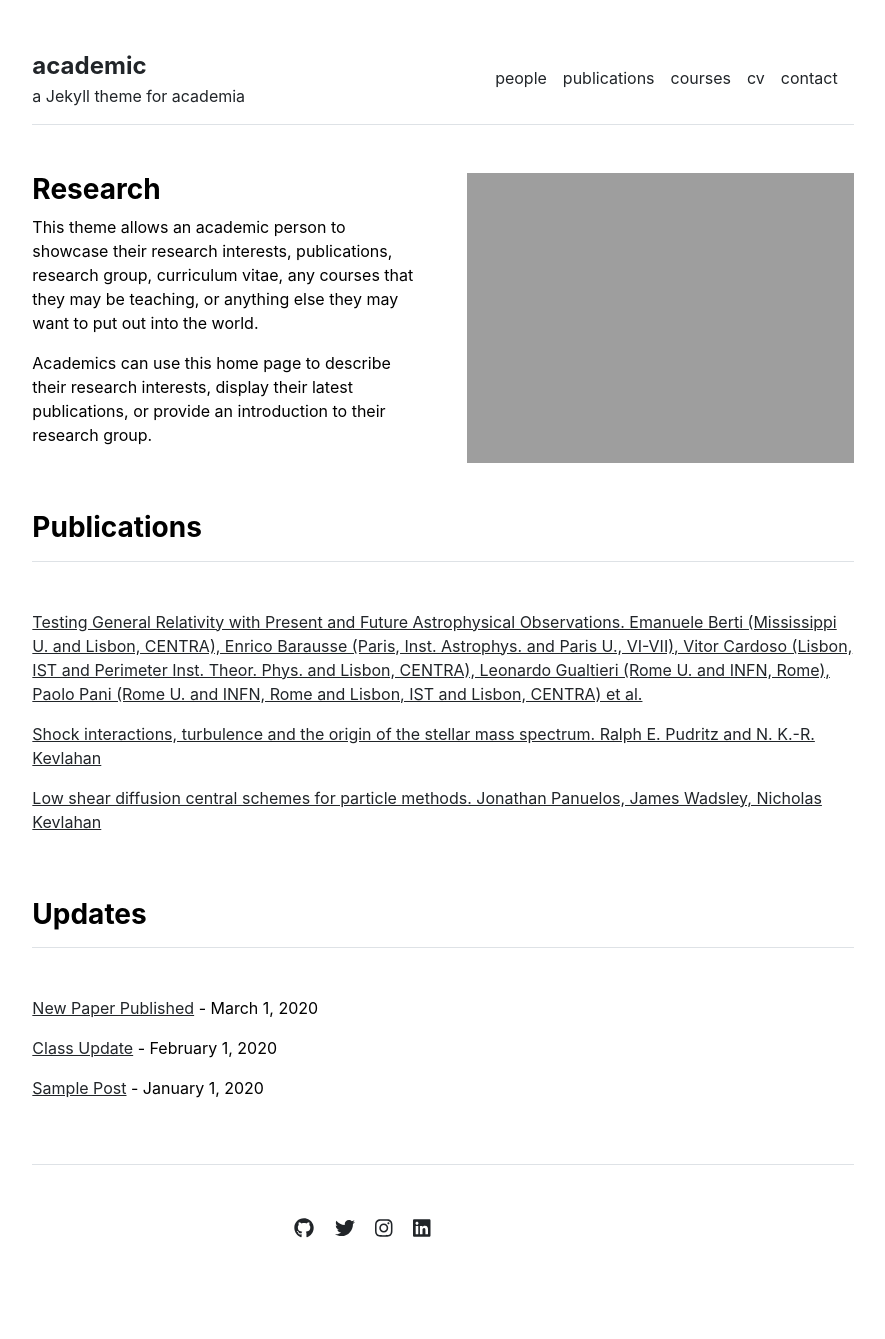
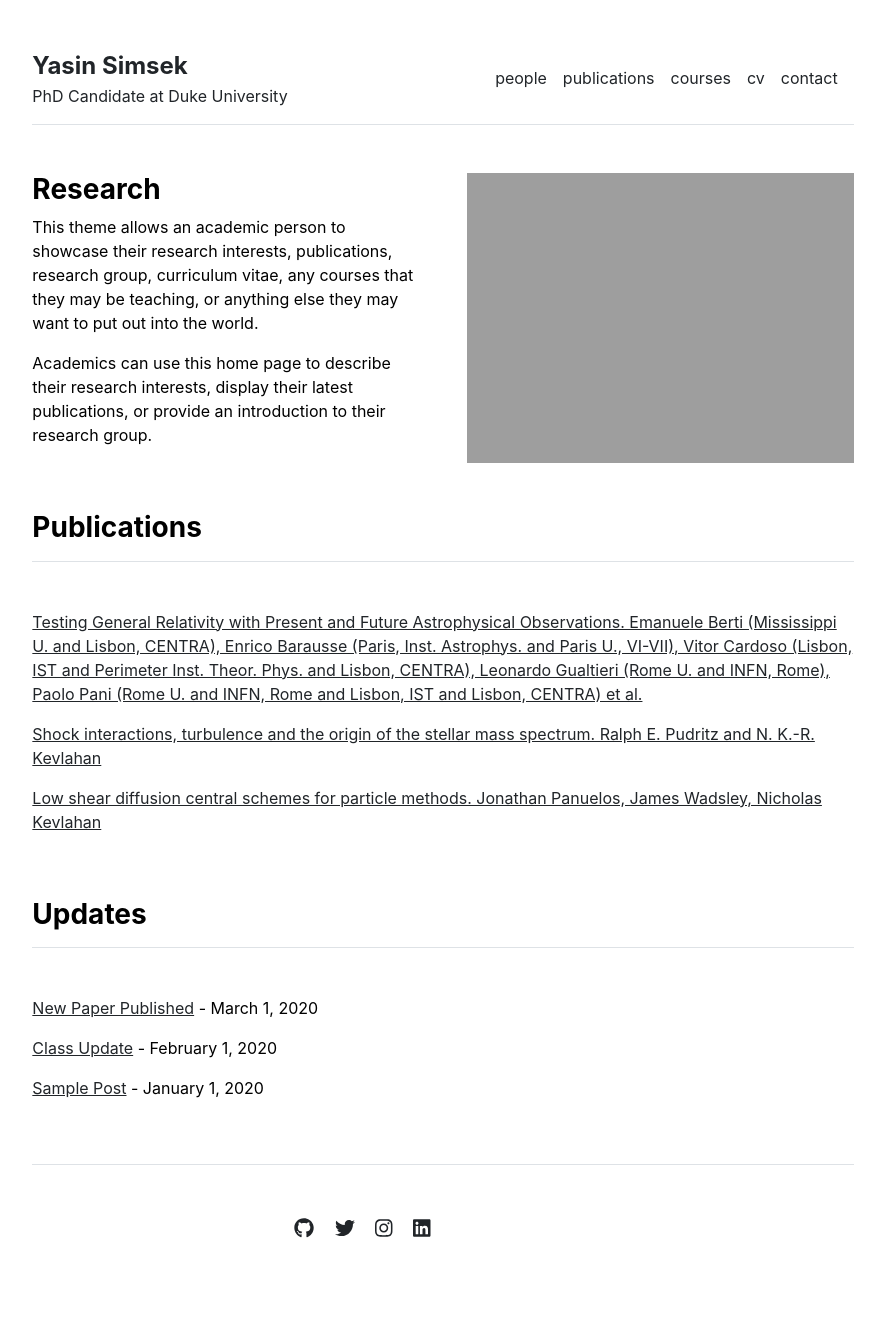
Before and after one commit to yasin-simsek/yasin-simsek.github.io, a Jekyll site: the page built from index.md, in a window 1280 px wide. Shown: the whole page, without its empty margins (197-1082 px from the left). Built offline with Jekyll 4.4.1, drawn with Linux system fonts in a browser that asks for light colours.

Commit message:
title change

```diff
--- a/_config.yml
+++ b/_config.yml
@@ -1,4 +1,4 @@
 url: "" # the base hostname & protocol for your site, e.g. http://example.com
 baseurl: "" # the subpath of your site, e.g. /blog
-title: "academic" # the name of your site, e.g. ACME Corp.
-description: "a Jekyll theme for academia"
+title: "Yasin Simsek" # the name of your site, e.g. ACME Corp.
+description: "PhD Candidate at Duke University" # a short description of site's purpose
```
